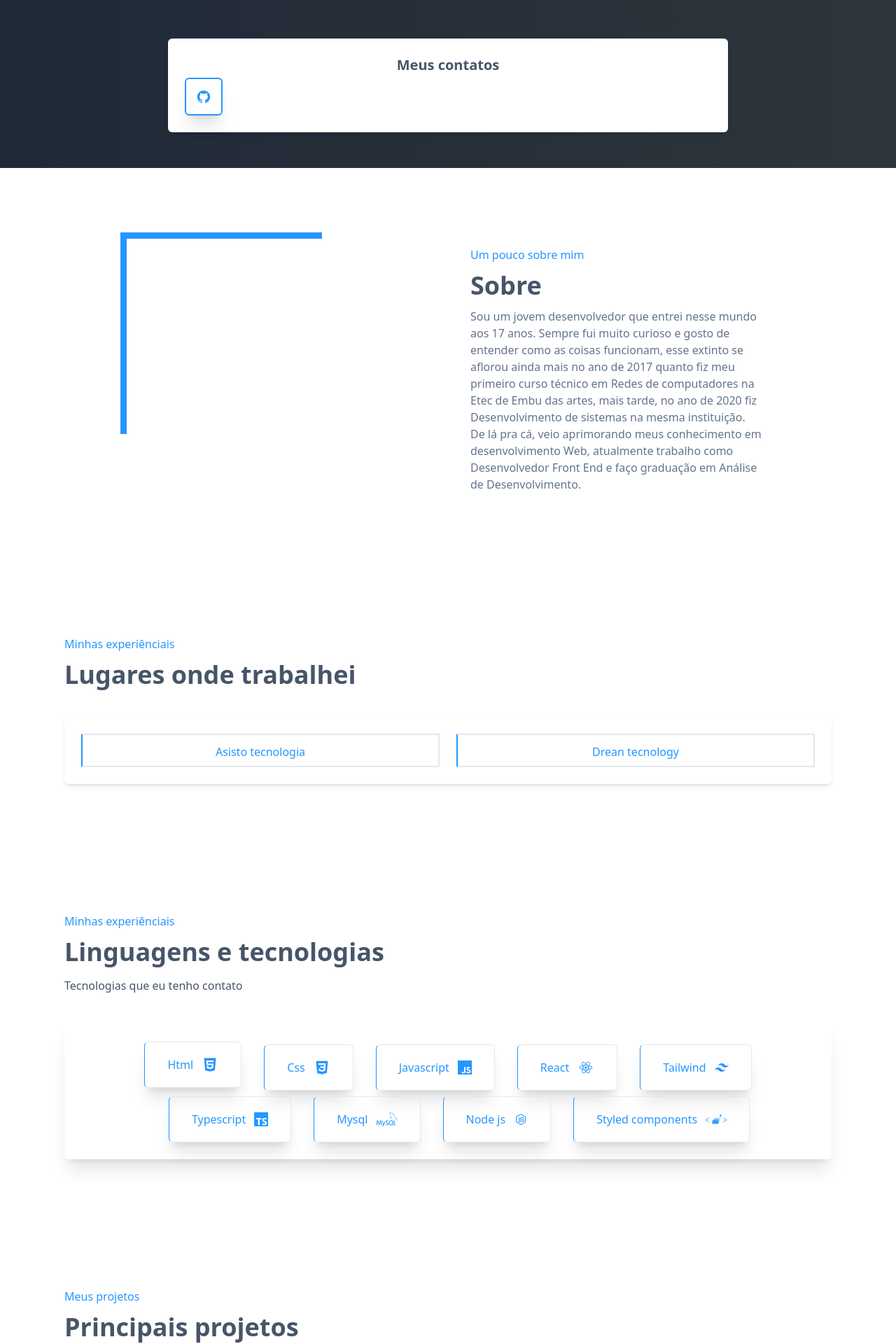
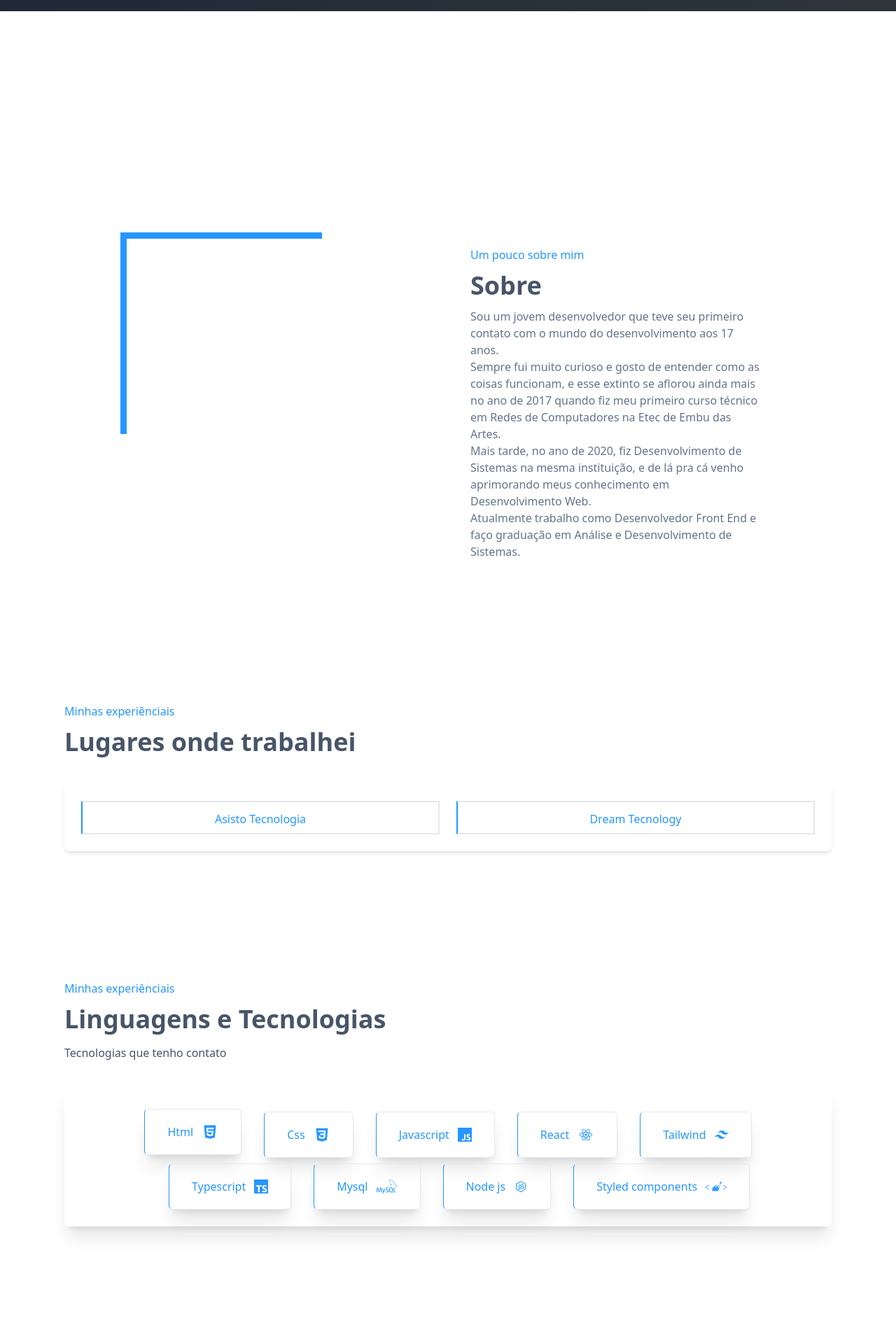
Before and after one commit to Raul26-tech/Meu-Portifolio, a React (Create React App) app: page / in a window 1280 px wide. Shown: the part 560-2480 px from the top of the page at 70% size. Built offline with nearby package versions, Linux system fonts and the light colour scheme.

Commit message:
Finalizando projeto

```diff
--- a/src/components/About/index.jsx
+++ b/src/components/About/index.jsx
@@ -19,17 +19,19 @@ export default function About() {
                         Sobre
                     </h2>
                     <p className="mt-3 text-slate-500">
-                        Sou um jovem desenvolvedor que entrei nesse mundo aos 17
-                        anos. Sempre fui muito curioso e gosto de entender como
-                        as coisas funcionam, esse extinto se aflorou ainda mais
-                        no ano de 2017 quanto fiz meu primeiro curso técnico em
-                        Redes de computadores na Etec de Embu das artes, mais
-                        tarde, no ano de 2020 fiz Desenvolvimento de sistemas na
-                        mesma instituição.
-                        <br /> De lá pra cá, veio aprimorando meus conhecimento
-                        em desenvolvimento Web, atualmente trabalho como
-                        Desenvolvedor Front End e faço graduação em Análise de
-                        Desenvolvimento.
+                        Sou um jovem desenvolvedor que teve seu primeiro contato
+                        com o mundo do desenvolvimento aos 17 anos.
+                        <br />
+                        Sempre fui muito curioso e gosto de entender como as
+                        coisas funcionam, e esse extinto se aflorou ainda mais
+                        no ano de 2017 quando fiz meu primeiro curso técnico em
+                        Redes de Computadores na Etec de Embu das Artes. <br />
+                        Mais tarde, no ano de 2020, fiz Desenvolvimento de
+                        Sistemas na mesma instituição, e de lá pra cá venho
+                        aprimorando meus conhecimento em Desenvolvimento Web.
+                        <br />
+                        Atualmente trabalho como Desenvolvedor Front End e faço
+                        graduação em Análise e Desenvolvimento de Sistemas.
                     </p>
                 </div>
             </section>
--- a/src/components/Animation/index.jsx
+++ b/src/components/Animation/index.jsx
@@ -14,7 +14,7 @@ const User = ({ children }) => {
 export default function Animation() {
     return (
         <div className="w-full h-[20rem] flex items-center justify-center p-12">
-            <div className="w-[50rem] flex justify-between">
+            <div className="w-[50rem] flex justify-between items-center">
                 <div className="">
                     <TypeIt
                         options={{
--- a/src/components/Card/index.jsx
+++ b/src/components/Card/index.jsx
@@ -1,11 +1,15 @@
 import React from 'react';
 
-export default function Card({ text = '', icon }) {
+export default function Card({ text = '', icon, link = '' }) {
     return (
         <>
             <div className="w-[15rem] md:w-auto mt-3 md:mt-0 md:space-x-3 flex justify-around items-center h-10 p-8 rounded-md shadow-xl text-theme-blue border-[1px] border-l-[#2596FF] hover:bg-theme-blue hover:text-white hover:border-l-theme-blue-dark-50">
                 <span>{text}</span>
-                <div>{icon}</div>
+                <div>
+                    <a href={`${link}`} target="_blank" rel="noreferrer">
+                        {icon}
+                    </a>
+                </div>
             </div>
         </>
     );
--- a/src/components/Home/index.jsx
+++ b/src/components/Home/index.jsx
@@ -1,38 +1,16 @@
 import React from 'react';
 import Header from '../Header/index';
 import Animation from '../Animation';
-import { DiGithubBadge } from 'react-icons/di';
 
 export default function Home() {
     return (
-        <div className="w-full h-screen flex flex-col overflow-y-auto">
-            <Header />
-            <div className="w-full h-[30rem] flex flex-col bg-gradient-to-r from-gray-800 to-theme-blue-dark-gray-100">
-                <Animation />
-            </div>
-            <div className="w-full h-[15rem] flex justify-center items-center p-6  bg-gradient-to-r from-gray-800 to-theme-blue-dark-gray-100">
-                <div className="w-[40rem] md:w-[50rem] h-auto flex flex-col justify-center items-center p-6 bg-white rounded-md shadow-md">
-                    <span className="text-slate-600 text-xl font-bold">
-                        Meus contatos
-                    </span>
-                    <div className="w-full flex mt-1">
-                        <div className="w-auto p-3 rounded-md flex justify-center items-center border-solid border-2 border-theme-blue shadow-xl">
-                            <span>
-                                <a
-                                    href="https://github.com/Raul26-tech"
-                                    target="_blank"
-                                    rel="noreferrer"
-                                >
-                                    <DiGithubBadge
-                                        size={26}
-                                        className="text-theme-blue"
-                                    />
-                                </a>
-                            </span>
-                        </div>
-                    </div>
+        <>
+            <div className="w-full h-screen flex flex-col overflow-y-auto">
+                <Header />
+                <div className="w-full h-[30rem] flex flex-col bg-gradient-to-r from-gray-800 to-theme-blue-dark-gray-100">
+                    <Animation />
                 </div>
             </div>
-        </div>
+        </>
     );
 }
--- a/src/components/Projects/index.jsx
+++ b/src/components/Projects/index.jsx
@@ -11,7 +11,7 @@ export default function Projects() {
                         </span>
                     </div>
                     <h2 className="text-slate-600 text-4xl font-bold mt-3 mb-4 text-center md:text-left">
-                        Principais projetos
+                        Principais Projetos
                     </h2>
                     <div className="w-full flex flex-col justify-center items-center md:flex-row md:items-center md:space-x-8 md:space-y-2 mt-10 p-6 rounded-md shadow-xl bg-white">
                         <div className="w-[15rem] md:w-[20rem] bg-slate-white rounded-md shadow-xl p-6 hover:-translate-y-2 hover:duration-300 cursor-pointer">
@@ -95,6 +95,7 @@ export default function Projects() {
                             <a
                                 href="https://github.com/Raul26-tech"
                                 target="_blank"
+                                rel="noreferrer"
                             >
                                 Saiba mais
                             </a>
--- a/src/components/Tecnologies/index.jsx
+++ b/src/components/Tecnologies/index.jsx
@@ -20,11 +20,11 @@ export default function Tecnologies() {
                         </span>
                     </div>
                     <h2 className="text-slate-600 text-4xl font-bold mt-3 mb-4 text-center md:text-left">
-                        Linguagens e tecnologias
+                        Linguagens e Tecnologias
                     </h2>
                     <div className="flex justify-center items-center md:justify-start">
                         <span className="text-slate-600">
-                            Tecnologias que eu tenho contato
+                            Tecnologias que tenho contato
                         </span>
                     </div>
                     <div className="w-full flex flex-col justify-center items-center md:flex-row md:flex-wrap md:items-center md:space-x-8 md:space-y-2 mt-10 p-6 rounded-md shadow-xl bg-white">
--- a/src/components/Works/index.jsx
+++ b/src/components/Works/index.jsx
@@ -17,40 +17,55 @@ export default function Works() {
                     </h2>
 
                     <div className="w-full md:flex justify-center items-start mt-10 p-3 rounded-md shadow-md bg-white">
-                        <Experencies textButton="Asisto tecnologia">
-                            <span className="text-lg font-bold">
+                        <Experencies textButton="Asisto Tecnologia">
+                            <span className="text-lg font-bold text-theme-blue">
                                 2022 - Atual
                             </span>
+
                             <p>
-                                Trabalho atuando como Desenvolvedor Front-end,
-                                desenvolvendo soluções para aplicações Web.
+                                Atuo como Desenvolvedor Front-end, desenvolvendo
+                                soluções para aplicações Web com diversas
+                                tecnologias, como por exemplo HTML, CSS,
+                                JAVASCRIPT, TAILWINDCSS, REACT, TYPESCRIPT.
                                 <br />
-                                Atuando com diversas tecnologias com Html,css3,
-                                Tailwindcss, Javascript, React, Typescript.
-                                <br />
+                            </p>
+                            <p>
                                 Desde que adentrei tenho aprendido muito, não só
-                                os conhecimentos técnicos mas também, sobre o
+                                os conhecimentos técnicos mas também sobre o
                                 mercado e regra de negócio.
-                                <br /> Asisto é uma empresa de desenvolvimento
-                                de software especializada no ramo moveleiro.
+                            </p>
+                            <br />
+                            <p>
+                                <span>
+                                    <a
+                                        href="https://asisto.com.br/"
+                                        target="_blank"
+                                        rel="noreferrer"
+                                        className="text-theme-blue mr-1"
+                                    >
+                                        Asisto
+                                    </a>
+                                </span>
+                                é uma empresa de desenvolvimento de software
+                                especializada no ramo moveleiro.
                                 <br />
                             </p>
                         </Experencies>
 
-                        <Experencies textButton="Drean tecnology">
-                            <span className="text-lg font-bold">
-                                2021 - Outubro - 2021
+                        <Experencies textButton="Dream Tecnology">
+                            <span className="text-lg font-bold text-theme-blue">
+                                Setembro 2021 - Outubro 2021
                             </span>
                             <p>
                                 Meu primeiro trabalho na área, onde atuei como
-                                desenvolvedor front-end freelance.
+                                Desenvolvedor Front-end Freelance.
                                 <br />
                                 Trabalhei em alguns projetos onde tive o
-                                primeiro contato com o mundo do desenvolvimento.
-                                Onde realizava a manutenção de aplicações Web
-                                <br />
-                                Atuei com tecnologias como Html, Javascript,
-                                Styled-Component, css, React, React Native.
+                                primeiro contato com o mundo do desenvolvimento,
+                                onde realizava a criação e manutenção de
+                                aplicações Web utilizando técnologias como HTML,
+                                CSS, JAVASCRIPT, STYLED-COMPONENTS, REACT,
+                                REACT-NATIVE.
                                 <br />
                             </p>
                         </Experencies>
```
Also changed, not shown: src/components/Contact/index.jsx (added, +45 -0 lines), src/components/Layout/index.jsx (+9 -0 lines).
